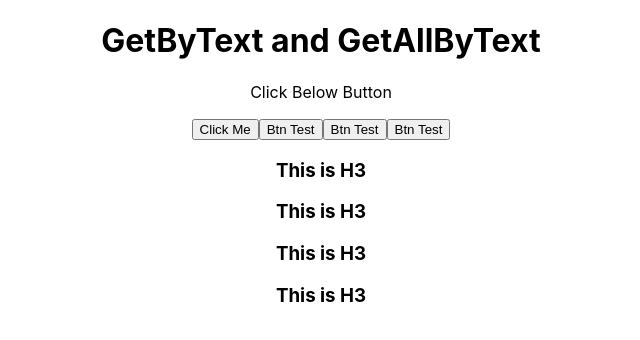
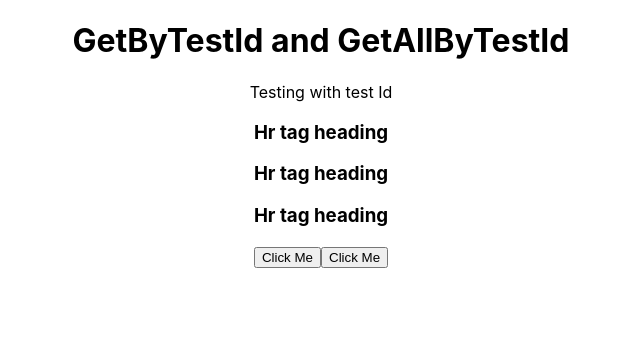
Before and after one commit to muazimmaqbool/React_Testing_Library, a React (Create React App) app: page / in a window 1280 px wide. Shown: the top 340 px of the page, without its empty margins (319-959 px from the left). Built offline with nearby package versions, Linux system fonts and the light colour scheme.

Commit message:
testing using test id

```diff
--- a/src/17_getByTextId_getAllByTextId/GetByTestId_GetAllByTestId.jsx
+++ b/src/17_getByTextId_getAllByTextId/GetByTestId_GetAllByTestId.jsx
@@ -1,6 +1,8 @@
 import React from 'react'
 
 //lect #25
+//getByTestId and getAllByTestId are used to test single and multiple elements using the
+// the data-testid or testid attribute
 const GetByTestId_GetAllByTestId = () => {
   return (
     <div>
@@ -13,6 +15,9 @@ const GetByTestId_GetAllByTestId = () => {
         <h3 data-testid="h3-test-id">Hr tag heading</h3>
         <h3 data-testid="h3-test-id">Hr tag heading</h3>
         <h3 data-testid="h3-test-id">Hr tag heading</h3>
+
+        <button data-testid="btn-test-id">Click Me</button>
+        <button data-testid="btn-test-id">Click Me</button>
     </div>
   )
 }
--- a/src/App.js
+++ b/src/App.js
@@ -59,8 +59,9 @@ function App() {
       {/* <GetByPlaceHolderText/> */}
       {/* < GetAllByPlaceholderText/> */}
 
-      <GetByText_GetAllByText/>
-      {/* <GetByTestId_GetAllByTestId/> */}
+      {/* <GetByText_GetAllByText/> */}
+      <GetByTestId_GetAllByTestId/>
+
       {/* <OverRidingTestId/> */}
       {/* <GetByDisplayValue_GetAllByDisplayValue/> */}
       {/* <GetByTitle_GetAllByTitle/> */}
```
Also changed, not shown: 1 other file (tests, documents, lock files or other folders).
